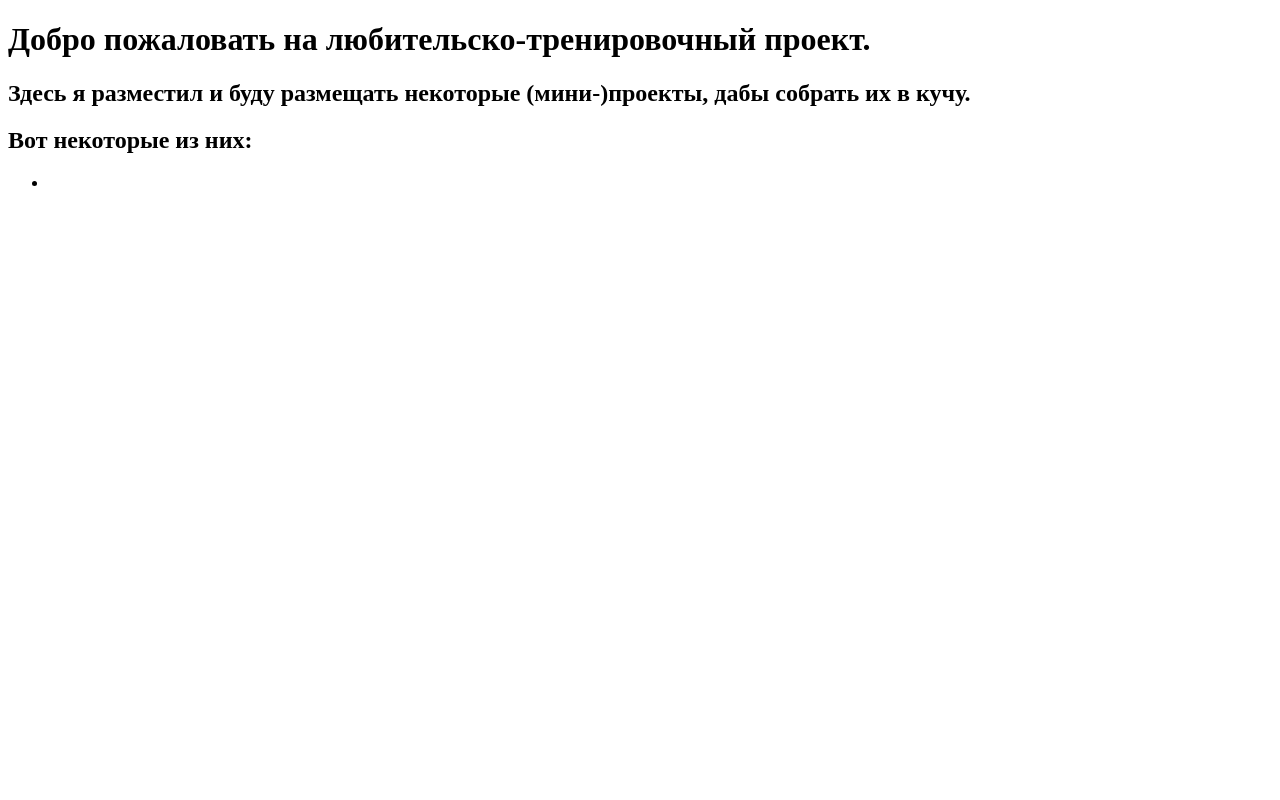
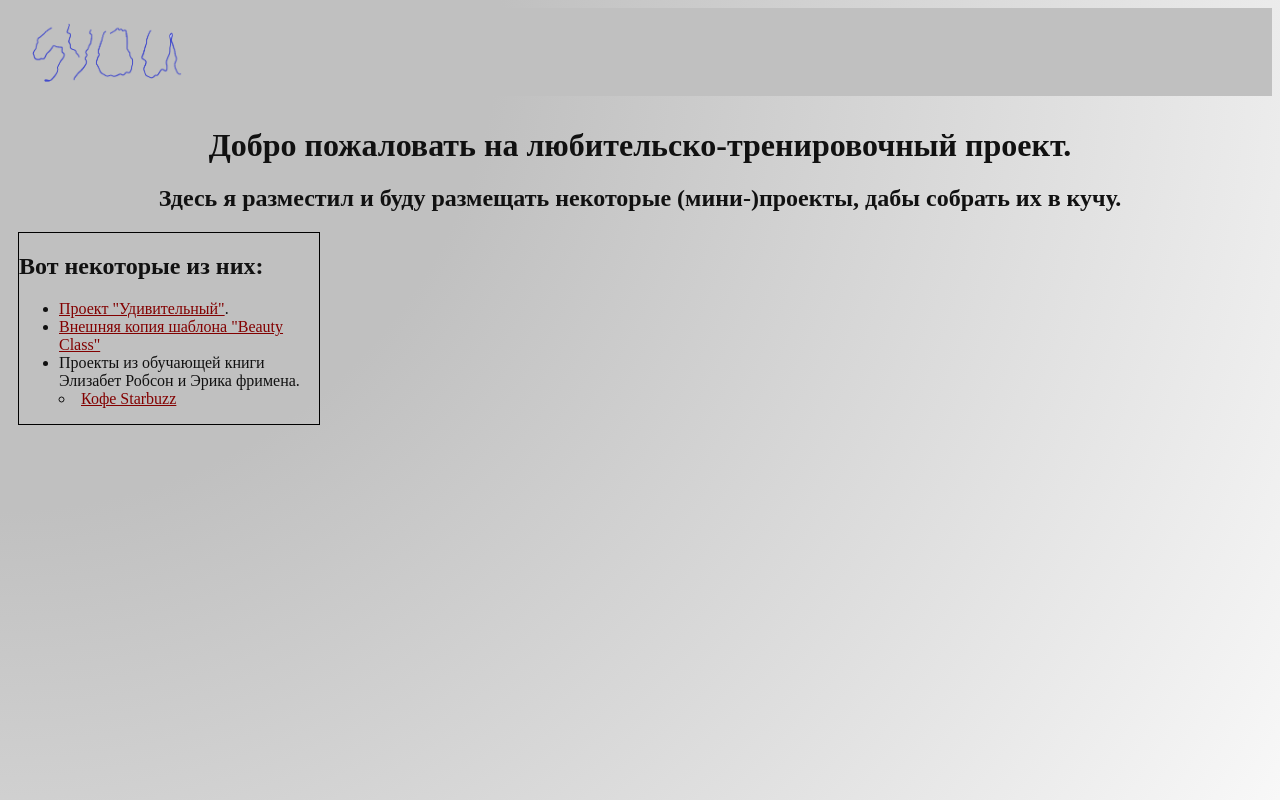
Before and after one commit to Tigrule/syou, a plain HTML site: page index.html in a window 1280 px wide. Shown: the top 800 px of the page. Drawn offline with Linux system fonts and the light colour scheme.

Commit message:
Заголовки и список

```diff
--- a/index.html
+++ b/index.html
@@ -3,18 +3,37 @@
 <head>
     <meta charset="UTF-8">
     <title>Сью</title>
+    <link rel="stylesheet" href="style.css">
 </head>
 <body>
 <header>
+    <div class="wrap">
+        <div class="logo">
+            <img src="images/logo.png" alt="Logo">
+        </div>
+        <div class="nav"></div>
+    </div>
 </header>
 <main>
     <div class="wrap">
-        <h1>Добро пожаловать на любительско-тренировочный проект.</h1>
-        <h2>Здесь я разместил и буду размещать некоторые (мини-)проекты, дабы собрать их в кучу.</h2>
-        <h2>Вот некоторые из них:</h2>
-        <ul>
-            <li><a href="da/index.html"></a></li>
-        </ul>
+        <div class="welcome">
+            <h1>Добро пожаловать на любительско-тренировочный проект.</h1>
+            <h2>Здесь я разместил и буду размещать некоторые (мини-)проекты, дабы собрать их в кучу.</h2>
+        </div>
+        <div class="left">
+            <div class="projects-list">
+                <h2>Вот некоторые из них:</h2>
+                <ul>
+                    <li><a href="yes/index.html">Проект "Удивительный"</a>.</li>
+                    <li><a href="shabla/1/index.html">Внешняя копия шаблона "Beauty Class"</a></li>
+                    <li>
+                        <ul>Проекты из обучающей книги Элизабет Робсон и Эрика фримена.
+                            <li><a href="learn/htmlcss/index.html">Кофе Starbuzz</a></li>
+                        </ul>
+                    </li>
+                </ul>
+            </div>
+        </div>
     </div>
 </main>
 <footer></footer>
--- /dev/null
+++ b/style.css
@@ -0,0 +1,41 @@
+body {
+    background: radial-gradient(circle at left 10px, #c0c0c0, #c0c0c0 500px, #ffffff);
+    height: 1000px;
+    color: #111;
+}
+
+header {
+    background: #c0c0c0;
+}
+
+header .logo {
+    width: 200px;
+}
+header img {
+    width: 100%;
+}
+
+main {
+    padding: 10px;
+    /*width: 1200px;*/
+    margin: 0 auto;
+}
+.welcome {
+    text-align: center
+}
+ul ul {
+    padding-left: 0;
+}
+
+ul ul li {
+    list-style-position: inside;
+}
+
+a:link {
+    color: #820000;
+}
+
+.left {
+    width: 300px;
+    border: 1px solid black;
+}
```
Also changed, not shown: images/logo.png (added).
